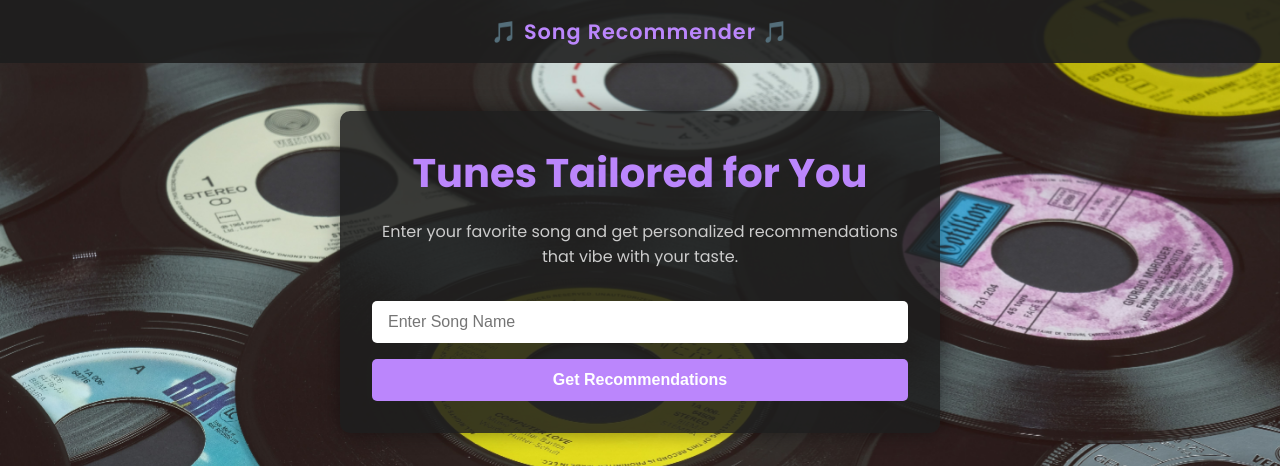
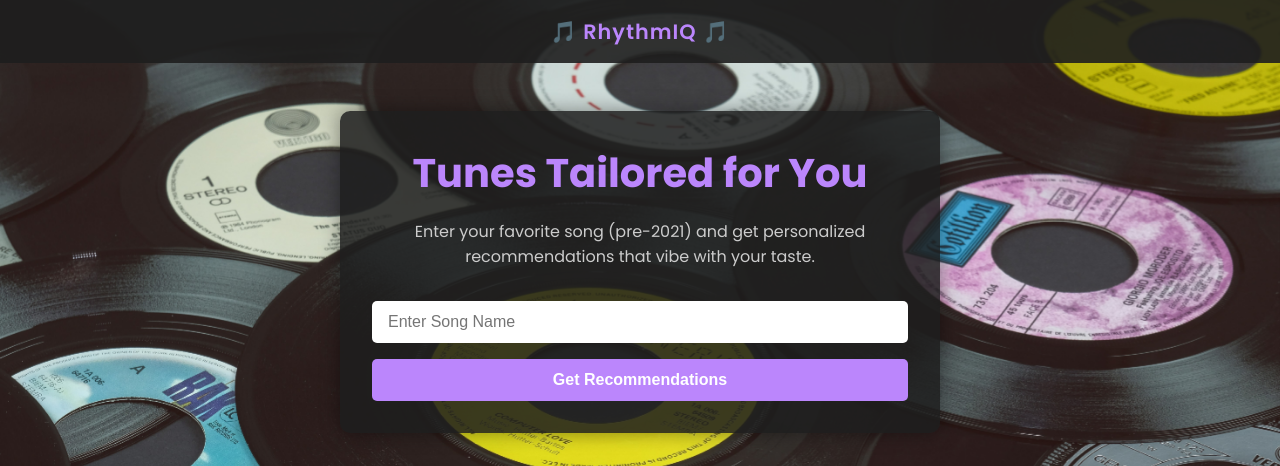
Before and after one commit to Shefalikaushal13/RhythmIQ, a Flask app: page / in a window 1280 px wide. Shown: the top 466 px of the page. Run offline with Flask 3, Linux system fonts and the light colour scheme; parts of the project's set-up code (start-up, migrations or seed data) failed here and were passed over.

Commit message:
title change

```diff
--- a/templates/index.html
+++ b/templates/index.html
@@ -122,12 +122,12 @@
 <body>
 
   <header>
-    🎵 Song Recommender 🎵
+    🎵 RhythmIQ 🎵
   </header>
 
   <div class="container" style="margin-top: 3rem;">
     <h1>Tunes Tailored for You</h1>
-    <p>Enter your favorite song and get personalized recommendations that vibe with your taste.</p>
+    <p>Enter your favorite song (pre-2021) and get personalized recommendations that vibe with your taste.</p>
     <form action="/recommend" method="POST">
       <input type="text" name="song_name" placeholder="Enter Song Name" required />
       <button type="submit">Get Recommendations</button>
```
